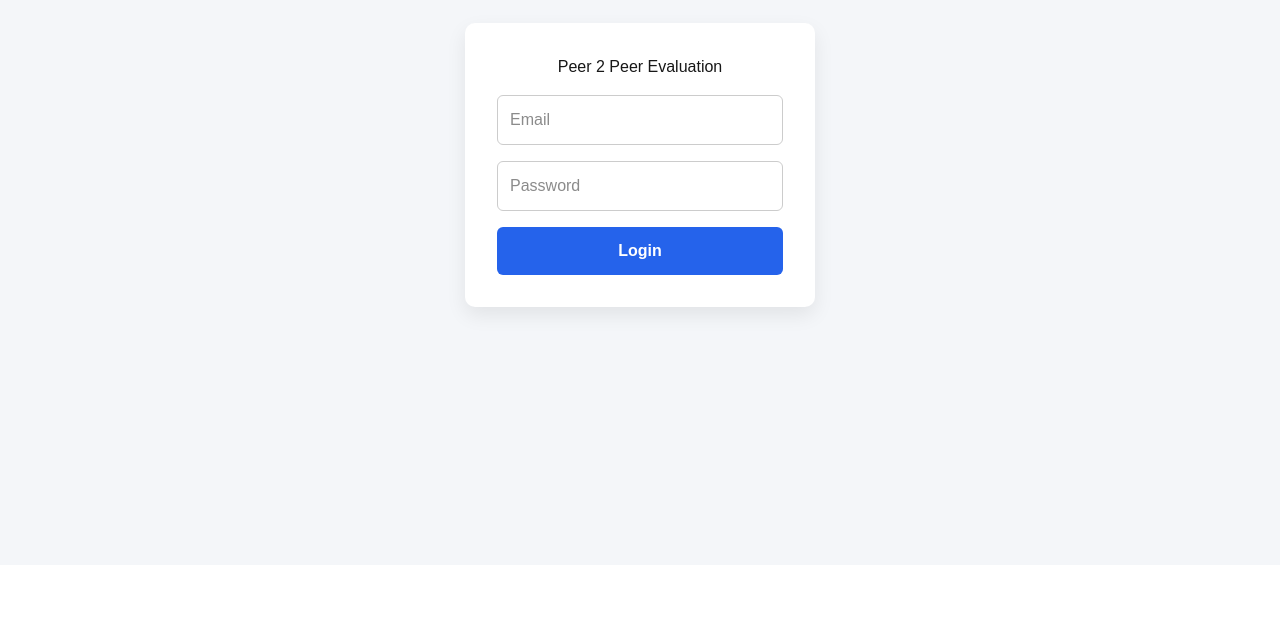
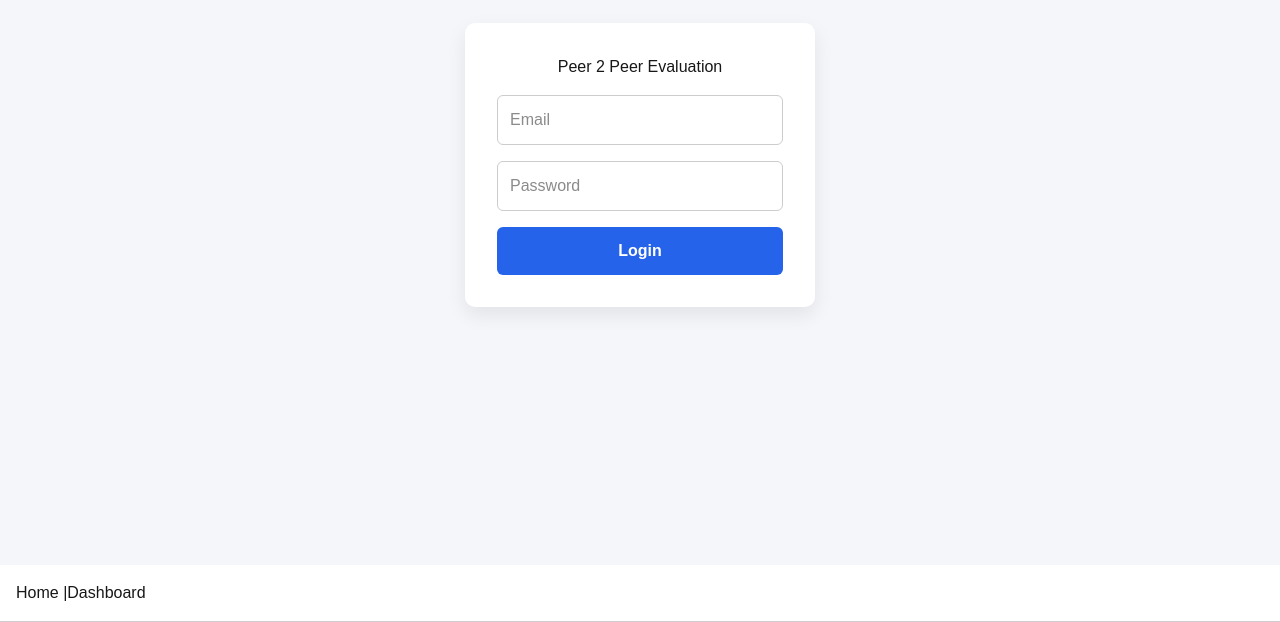
Before and after one commit to Angealee/Peer2Peer, a Next.js app in the folder peer2peer/: page /login in a window 1280 px wide. Shown: the part 235-857 px from the top of the page. Before the commit the page ends 800 px from the top, so only its background shows below. Built offline with nearby package versions, Linux system fonts and the light colour scheme.

Commit message:
added a landing page and redirecting it to login

```diff
--- a/peer2peer/app/layout.tsx
+++ b/peer2peer/app/layout.tsx
@@ -29,10 +29,10 @@ export default function RootLayout({
       >
         {children}
 
-        {/* <nav style={{ padding: "1rem", borderBottom: "1px solid #ccc" }}>
+        <nav style={{ padding: "1rem", borderBottom: "1px solid #ccc" }}>
           <a href="/">Home</a> |
           <a href="/dashboard">Dashboard</a>
-        </nav> */}
+        </nav>
       </body>
     </html>
   );
--- /dev/null
+++ b/peer2peer/app/page.tsx
@@ -0,0 +1,5 @@
+import { redirect } from "next/navigation";
+
+export default function Home() {
+  redirect("/login");
+}
```
